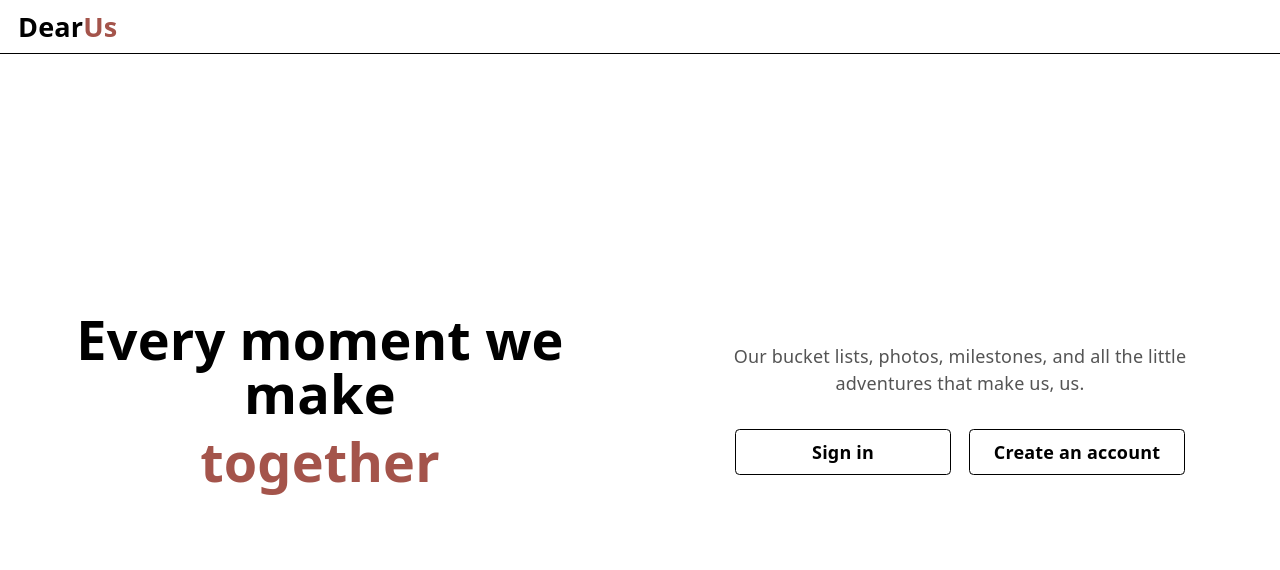
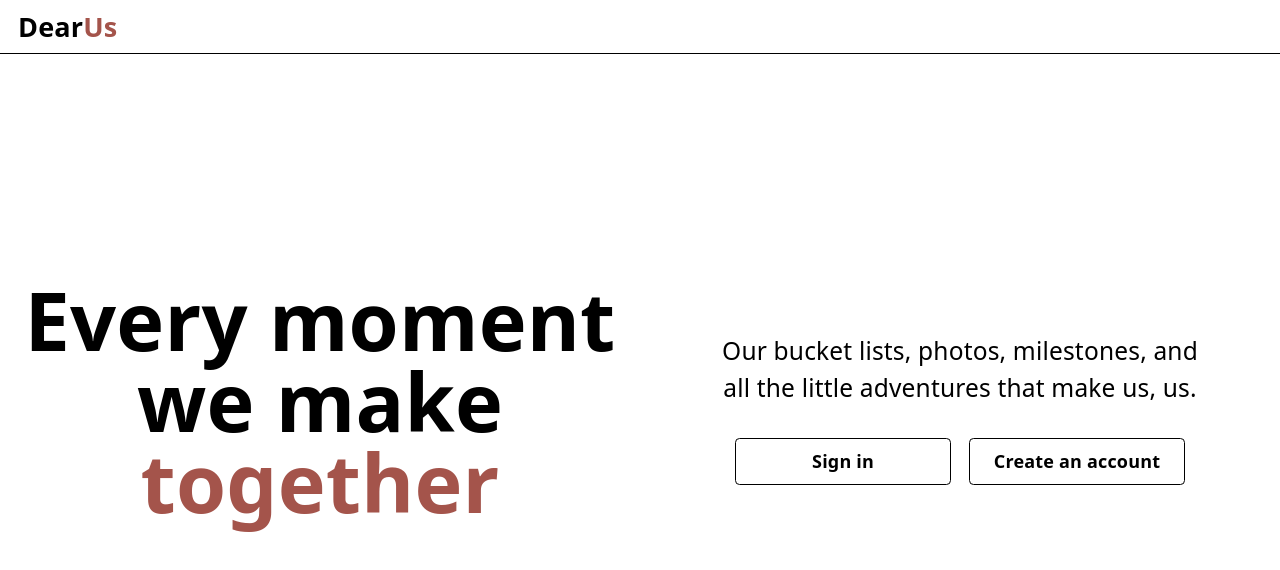
Before and after one commit to jokserpokser/dearUs-app, a React (Vite) app in the folder frontend/: page / in a window 1280 px wide. Shown: the top 570 px of the page. Built offline with nearby package versions, Linux system fonts and the light colour scheme; a web font is replaced by a local one.

Commit message:
feat: update Home, Login, and Register components with enhanced styling and layout adjustments

```diff
--- a/frontend/src/pages/Home.tsx
+++ b/frontend/src/pages/Home.tsx
@@ -8,17 +8,17 @@ export const Home = () => {
     <>
       <div className="fixed inset-0 flex items-center bg-white">
         <div className="flex-1 min-w-0 h-full flex flex-col justify-center items-center text-center overflow-hidden">
-          <div className="flex flex-col gap-3 items-center">
-            <span className="text-5xl font-bold text-black">
-              Every moment we make
+          <div className="flex gap-3 items-center text-7xl max-w-175 ">
+            <span className="font-bold text-black">
+              Every moment we make{" "}
+              <span className="text-[#a4544b]">together</span>
             </span>
-            <span className="text-5xl font-bold text-[#a4544b]">together</span>
           </div>
         </div>
 
         <div className="flex-none w-[50%] min-w-[320px] flex flex-col justify-center h-full z-10 items-center">
           <div className="flex flex-col gap-3 items-center">
-            <span className="mt-4 text-[#545454] text-base max-w-md">
+            <span className="mt-4 text-black text-base max-w-md text-[24.5px]">
               Our bucket lists, photos, milestones, and all the little
               adventures that make us, us.
             </span>
--- a/frontend/src/pages/Login.tsx
+++ b/frontend/src/pages/Login.tsx
@@ -64,8 +64,8 @@ export const Login = () => {
     <div className="fixed inset-0 flex items-center bg-[#fff6d2]">
       <div className="flex-1 min-w-0 h-full flex flex-col justify-center items-center text-center overflow-hidden">
         <div className="flex flex-col gap-2 items-start">
-          <span className="text-5xl font-bold text-[#371400]">Sign in to</span>
-          <span className="text-5xl font-bold text-[#a4544b]">DearUs</span>
+          <span className="text-7xl font-bold text-[#371400]">Sign in to</span>
+          <span className="text-7xl font-bold text-[#a4544b]">DearUs</span>
           <span className="mt-4 text-[#545454] text-sm">
             Your memories and moments are waiting for you.
           </span>
--- a/frontend/src/pages/Register.tsx
+++ b/frontend/src/pages/Register.tsx
@@ -91,8 +91,13 @@ export const Register = () => {
 
   return (
     <div className="fixed inset-0 flex items-center bg-[#fff6d2]">
+      {/* Left Side */}
+      <div className="flex-1 min-w-0 h-full text-7xl font-bold items-center flex flex-col justify-center bg-white text-center overflow-hidden">
+        <span className="text-[#371400]">Create your</span>
+        <span className="text-[#a4544b]">account</span>
+      </div>
       {/* Form Side */}
-      <div className="flex-none w-200 min-w-[320px] flex flex-col justify-center h-full z-10 items-center">
+      <div className="flex-none w-200 min-w-[50%] flex flex-col justify-center h-full z-10 items-center">
         <div className="flex flex-col gap-2">
           <p className="text-3xl font-bold text-[#371400]">
             Dear<span className="text-[#a4544b]">Us</span>
@@ -174,11 +179,6 @@ export const Register = () => {
           </span>
         </form>
       </div>
-      {/* Left Side */}
-      <div className="flex-1 min-w-0 h-full text-7xl font-bold items-center flex flex-col justify-center bg-white text-center overflow-hidden">
-        <span className="text-[#371400]">Create your</span>
-        <span className="text-[#a4544b]">account</span>
-      </div>
     </div>
   );
 };
```
